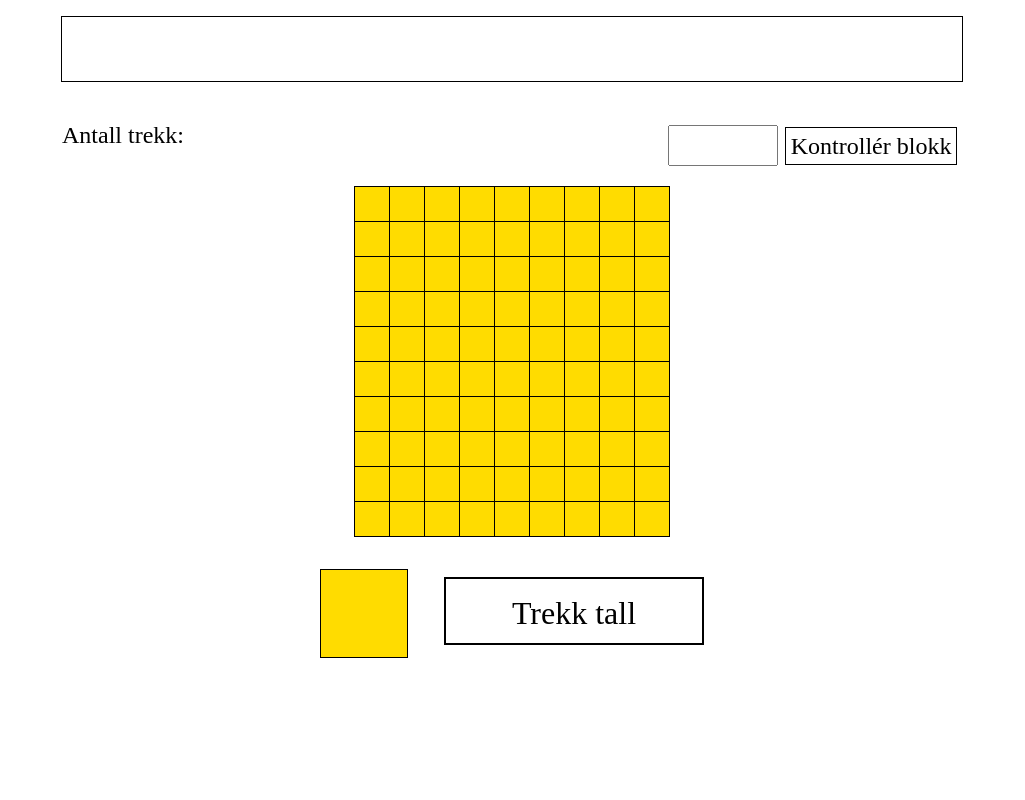
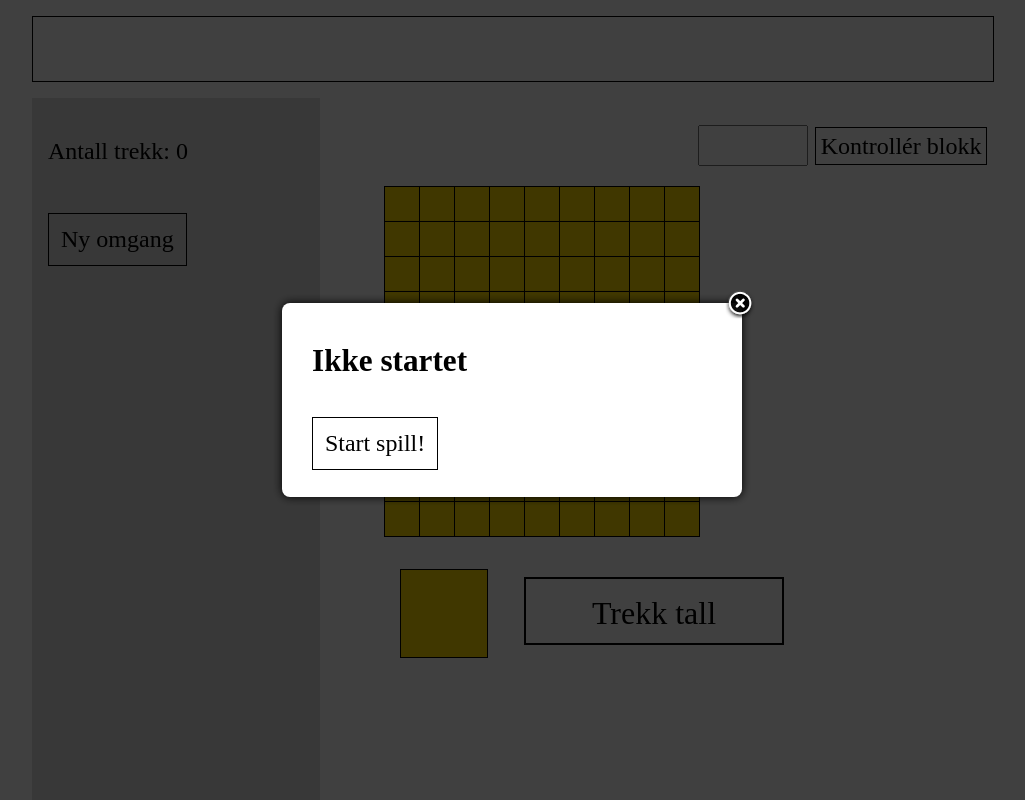
Before and after one commit to jorzhikgit/bingo, a PHP site: page /trekking.html in a window 1280 px wide. Shown: the whole page, without its empty margins (128-1153 px from the left). Run offline with PHP 8.4, Linux system fonts and the light colour scheme; data comes from the database, SQL or seed files in the repository; a stand-in replaces the project's code that opens the database connection.

Commit message:
Mer fullstendig trekkingssystem

```diff
--- a/Omgang.php
+++ b/Omgang.php
@@ -92,7 +92,7 @@ class Omgang {
 		for ($rad= 0; $rad < count($blokk); $rad++) {
 			$kombinert[$rad] = [];
 			for ($tall = 0; $tall < count($blokk[$rad]); $tall++) {
-				if(is_null($blokk[$rad][$tall])) {
+				if($blokk[$rad][$tall] == "") {
 					$kombinert[$rad][$tall] = [" ", true];
 				} else {
 					$kombinert[$rad][$tall] = [$blokk[$rad][$tall], false];
--- /dev/null
+++ b/config.php
@@ -0,0 +1,4 @@
+<?php
+
+$lykkepottStart = 5000;
+$lykkepottInkrementasjon = 500;
--- a/css/style.css
+++ b/css/style.css
@@ -8,9 +8,37 @@ p {
 	margin-bottom: 0;
 }
 
+#venstre {
+	float: left;
+	width: 30%;
+	background-color: #DDDDDD;
+	padding: 1em;
+	-moz-box-sizing: border-box;
+	-webkit-box-sizing: border-box;
+	box-sizing: border-box;
+}
+	#venstre .button {
+		margin: 2em 0;
+		font-size: 150%;
+		padding: 0.5em;
+	}
+
+#hoyre {
+	float: right;
+	width: 65%;
+}
+
+#lykketall, #lykkepott, #antallRader {
+	font-size: 150%;
+}
+
+#lykkepott {
+	margin-bottom: 1em;
+}
+
 #trektTabell {
 	border-collapse: collapse;
-	margin: 1em auto;
+	margin: 1em;
 }
 	#trektTabell td {
 		width: 2em;
@@ -27,7 +55,7 @@ p {
 
 #trekning {
 	width: 26em;
-	margin: 1em auto;
+	margin: 1em;
 }
 
 	#talletErWrapper {
@@ -59,26 +87,21 @@ p {
 	}
 
 #trekt {
-	width: 56.25em; /* 900px / 16px */
+	width: 100%;
 	height: 4em;
-	margin: 1em auto;
+	margin: 1em 0;
 	border: 0.0625em solid black; /* 1px / 16px */
 }
 
-#topp {
-	width: 56.25em; /* 900px / 16px */
-	margin: 1em auto;
-}
 #antallWrapper {
 	margin: 0;
 	font-size: 150%;
-		float: left;
 }
 
 #kontrollnrWrapper {
 	margin: 0;
 	font-size: 150%;
-		float: right;
+	text-align: right;
 }
 
 	#kontrollnr {
@@ -112,21 +135,21 @@ p {
 		background-color: rgba(255, 220, 0, 0.2);
 	}
 
-#sjekk {
+#modal {
 	font-size: 130%; /* 20.8px */
 }
 
-	#sjekk .trekt {
+	#modal .trekt {
 		background-color: green;
 		color: white;
 	}
 
-	#sjekk table {
+	#modal table {
 		border-collapse: collapse;
 		margin-top: 0.5em;
 	}
 
-	#sjekk td {
+	#modal td {
 		width: 2em;
 		height: 2em;
 		vertical-align: middle;
@@ -134,11 +157,11 @@ p {
 		border: 0.0625em solid black; /* 1px / 16px */
 	}
 
-	#sjekk input {
+	#modal input {
 		font-size: 100%;
 	}
 
-	#sjekk .button {
+	#modal .button {
 		margin: 0.5em;
 		margin-left: 0;
 		padding: 0.5em;
--- a/json.php
+++ b/json.php
@@ -3,18 +3,17 @@
 require_once "database.php";
 require_once "Omgang.php";
 require_once "Blokk.php";
-
-$lykketall = 88; // FIXME: hent fra db
-$lykkepott = 7000;
-$vinnere = [];
+require_once "config.php";
 
 function traverseEncode($array) {
 	$result = [];
 	foreach ($array as $key => $value) {
 		if (gettype($value) == "array") {
 			$result[$key] = traverseEncode($value);
+		} elseif (gettype($value) == "string") {
+			$result[$key] = utf8_encode($value);
 		} else {
-			$result[$key] = utf8_encode($value);
+			$result[$key] = $value;
 		}
 	}
 	return $result;
@@ -106,15 +105,21 @@ if ($_GET['valg'] == "trekk") {
 			$validert['vinnerTall']]);
 	}
 } elseif ($_GET['valg'] == "hentVinnere") {
-	$sql = "SELECT omganger.omgangid FROM omganger ORDER BY omgangid DESC LIMIT 1";
-	$omgangid = $db->query($sql)->fetchColumn(0);
+	$sql = "SELECT omganger.omgangid, omganger.antallRader FROM omganger" .
+		" ORDER BY omgangid DESC LIMIT 1";
+	$omgang = $db->query($sql)->fetch(PDO::FETCH_ASSOC);
+	$omgangid = $omgang['omgangid'];
+	$antallRader = $omgang['antallRader'];
 
-	$stmt = $db->prepare("SELECT vinnere.vinnerid, kunder.navn, steder.sted, vinnere.utbetaling FROM vinnere " .
+	$stmt = $db->prepare("SELECT vinnere.vinnerid, kunder.navn, steder.sted, " .
+		"vinnere.utbetaling FROM vinnere " .
 		"INNER JOIN kunder ON vinnere.kundeid = kunder.kundeid " .
 		"INNER JOIN steder ON kunder.stedid = steder.stedid " .
-		"WHERE vinnere.omgangid = :omgangid ORDER BY vinnere.vinnerid");
+		"WHERE vinnere.omgangid = :omgangid AND " .
+		"vinnere.antallRader = :antallRader ORDER BY vinnere.vinnerid");
 
 	$stmt->bindParam(":omgangid", $omgangid, PDO::PARAM_INT);
+	$stmt->bindParam(":antallRader", $antallRader, PDO::PARAM_INT);
 	$stmt->execute();
 
 	send(["status" => true, "vinnere" => $stmt->fetchAll(PDO::FETCH_ASSOC)]);
@@ -161,7 +166,7 @@ if ($_GET['valg'] == "trekk") {
 
 	send(["status" => true, "sted" => $stmt->fetchColumn(0)]);
 } elseif ($_GET['valg'] == "lagreVinnere") {
-	$vinnere = $_POST['vinnere'];
+	$vinnere = (is_null($_POST['vinnere'])) ? [] :$_POST['vinnere'];
 
 	$stmt = $db->prepare("UPDATE vinnere SET utbetaling = :utbetaling, " .
 		"igjenUtbetale = :igjenUtbetale WHERE vinnerid = :vinnerid");
@@ -174,8 +179,10 @@ if ($_GET['valg'] == "trekk") {
 
 	$vinner = traverseDecode($_POST['vinner']);
 
-	$sql = "SELECT omganger.omgangid FROM omganger ORDER BY omgangid DESC LIMIT 1";
-	$omgangid = $db->query($sql)->fetchColumn(0);
+	$sql = "SELECT omganger.omgangid, omganger.antallRader FROM omganger ORDER BY omgangid DESC LIMIT 1";
+	$omgang = $db->query($sql)->fetch(PDO::FETCH_ASSOC);
+	$omgangid = $omgang['omgangid'];
+	$antallRader = $omgang['antallRader'];
 
 	$stmt = $db->prepare("SELECT kunder.kundeid FROM kunder INNER JOIN steder " .
 		"ON kunder.stedid = steder.stedid WHERE kunder.navn = :navn AND " .
@@ -211,14 +218,103 @@ if ($_GET['valg'] == "trekk") {
 	}
 
 	$stmt = $db->prepare("INSERT INTO vinnere (kundeid, kontrollnr, dato, omgangid, " .
-		"igjenUtbetale, utbetaling, statusid) VALUES (:kundeid, :kontrollnr, NOW(), " .
-		":omgangid, :igjenUtbetale, :utbetaling, 5)");
+		"igjenUtbetale, utbetaling, statusid, antallRader) VALUES (:kundeid, " .
+		":kontrollnr, NOW(), " .
+		":omgangid, :igjenUtbetale, :utbetaling, 5, :antallRader)");
 	$stmt->bindParam(":kundeid", $kundeid, PDO::PARAM_INT);
 	$stmt->bindParam(":kontrollnr", $vinner['kontrollnr'], PDO::PARAM_INT);
 	$stmt->bindParam(":omgangid", $omgangid, PDO::PARAM_INT);
 	$stmt->bindParam(":igjenUtbetale", $vinner['utbetaling'], PDO::PARAM_INT);
 	$stmt->bindParam(":utbetaling", $vinner['utbetaling'], PDO::PARAM_INT);
+	$stmt->bindParam(":antallRader", $antallRader, PDO::PARAM_INT);
 	$stmt->execute();
 
 	send(["status" => true]);
+} elseif ($_GET['valg'] == "spillstatus") {
+	$sql = "SELECT * FROM kvelder WHERE dato = CURDATE() LIMIT 1";
+	$kveld = $db->query($sql)->fetch(PDO::FETCH_ASSOC);
+
+	if ($kveld === false) {
+		send(["status" => true, "spillstatus" => "ikkeStartet"]);
+	}
+
+	$sql = "SELECT * FROM omganger WHERE kveldid = :kveldid ORDER BY " .
+		"omgangid DESC LIMIT 1";
+	$stmt = $db->prepare($sql);
+	$stmt->bindParam(":kveldid", $kveld['kveldid'], PDO::PARAM_INT);
+	$stmt->execute();
+	$omgang = $stmt->fetch(PDO::FETCH_ASSOC);
+
+	if ($omgang === false) {
+		send(["status" => true, "spillstatus" => "ingenOmgang",
+			"lykketall" => $kveld['lykketall'], "lykkepott" => $kveld['lykkepott']]);
+	}
+
+	$tall = explode(";", $omgang['tidligereTall']);
+
+	send(["status" => true, "spillstatus" => "omgang", "omgang" => $omgang['navn'],
+		"type" => $omgang['type'], "antallRader" => $omgang['antallRader'],
+		"tall" => $tall, "lykketall" => $kveld['lykketall'], "lykkepott" => $kveld['lykkepott']]);
+} elseif ($_GET['valg'] == "startSpill") {
+	$sql = "SELECT * FROM kvelder ORDER BY kveldid DESC LIMIT 1";
+	$forrigeKveld = $db->query($sql)->fetch(PDO::FETCH_ASSOC);
+
+	$dato = $db->query("SELECT CURDATE()")->fetchColumn(0);
+	if ($forrigeKveld['dato'] == $dato) {
+		send(["status" => false, "error" => "Bare ei sending per kveld."]);
+	}
+
+	if ($forrigeKveld['lykkepottUtdelt'] == "J") {
+		$lykkepott = $lykkepottStart;
+	} else {
+		$lykkepott = $forrigeKveld['lykkepott'] + $lykkepottInkrementasjon;
+	}
+
+	$lykketall = mt_rand(1, 90);
+
+	$sql = "INSERT INTO kvelder (dato, lykketall, lykkepott) VALUES " .
+		"(CURDATE(), :lykketall, :lykkepott)";
+	$stmt = $db->prepare($sql);
+	$stmt->bindParam(":lykketall", $lykketall, PDO::PARAM_INT);
+	$stmt->bindParam(":lykkepott", $lykkepott, PDO::PARAM_INT);
+	$stmt->execute();
+
+	if ($stmt->rowCount() == 0) {
+		send(["status" => false, "error" => "Databasefeil."]);
+	}
+
+	send(["status" => true, "lykketall" => $lykketall, "lykkepott" => $lykkepott]);
+} elseif ($_GET['valg'] == "startOmgang") {
+	$sql = "SELECT kvelder.kveldid FROM kvelder ORDER BY kveldid DESC LIMIT 1";
+	$kveldid = $db->query($sql)->fetchColumn(0);
+
+	$sql = "INSERT INTO omganger (kveldid, type, navn, antallRader) VALUES" .
+		"(:kveldid, :type, :navn, :antallRader)";
+	$stmt = $db->prepare($sql);
+	$stmt->bindParam(":kveldid", $kveldid, PDO::PARAM_INT);
+	$stmt->bindParam(":type", $_GET['type'], PDO::PARAM_STR);
+	$stmt->bindParam(":navn", $_GET['navn'], PDO::PARAM_INT);
+	$stmt->bindParam(":antallRader", $_GET['antallRader'], PDO::PARAM_INT);
+	$stmt->execute();
+
+	if ($stmt->rowCount() == 0) {
+		send(["status" => false, "error" => "Databasefeil."]);
+	}
+
+	if (isset($_GET['vinnere'])) {
+		$forrigeOmgangid = (int)$db->query("SELECT omganger.omgangid FROM omganger " .
+			"ORDER BY omgangid DESC LIMIT 2")->fetchAll(PDO::FETCH_ASSOC)['1']['omgangid'];
+
+		$sql = "SELECT kunder.navn, steder.sted, vinnere.utbetaling FROM vinnere " .
+			"INNER JOIN kunder ON vinnere.kundeid = kunder.kundeid " .
+			"INNER JOIN steder ON kunder.stedid = steder.stedid " .
+			"WHERE vinnere.omgangid = :omgangid";
+		$stmt = $db->prepare($sql);
+		$stmt->bindParam(":omgangid", $forrigeOmgangid, PDO::PARAM_INT);
+		$stmt->execute();
+
+		send(["status" => true, "vinnere" => $stmt->fetchAll(PDO::FETCH_ASSOC)]);
+	}
+
+	send(["status" => true]);
 }
--- a/trekking.html
+++ b/trekking.html
@@ -15,10 +15,16 @@
 	<div class="noJs"><strong>Du må ha JavaScript for å bruke denne applikasjonen!</strong></div>
 	<div id="trekt"></div>
 
-	<div id="topp" class="cf">
-		<div id="antallWrapper"><p>Antall trekk: <span id="antall"></span></p></div>
+	<div id="venstre">
+		<div id="lykketall"></div>
+		<div id="lykkepott"></div>
+		<div id="antallWrapper"><p>Antall trekk: <span id="antall">0</span></p></div>
+		<div id="antallRader"></div>
+		<div><a href="#" class="button" id="nyOmgang">Ny omgang</a></div>
+	</div>
+
+	<div id="hoyre" class="cf">
 		<div id="kontrollnrWrapper" class="cf"><p><input type="text" id="kontrollnr" /><a href="#" class="button" id="kontroller">Kontrollér blokk</a></p></div>
-	</div>
 
 		<table id="trektTabell">
 			<tr>
@@ -132,10 +138,12 @@
 				<td id="tall-90"></td>
 			</tr>
 		</table>
+
 		<div id="trekning">
 			<div id="talletErWrapper"><p id="talletEr"></p></div>
 			<a href="#" id="trekk" class="button">Trekk tall</a>
 		</div>
-	<div id="sjekk" class="modal"></div>
+	</div>
+	<div id="modal" class="modal"></div>
 </body>
 </html>
```
Also changed, not shown: js/script.js (+134 -8 lines). Lines whose indentation alone changed are shown as unchanged.
